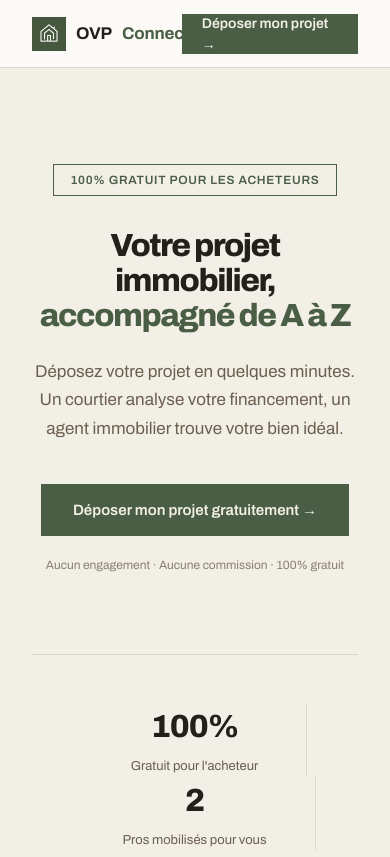
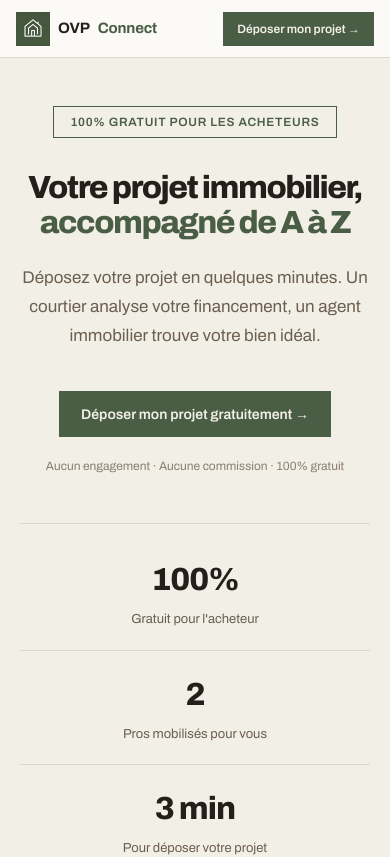
Before and after one commit to Jeremy4418/ovp-connect, a Next.js app: page / in a window 390 px wide. Shown: the top 857 px of the page. Built offline with nearby package versions, Linux system fonts and the light colour scheme.

Commit message:
fix(responsive): corrections mobile sur la home (nav, stats, grille pourquoi)

```diff
--- a/app/page.tsx
+++ b/app/page.tsx
@@ -11,20 +11,34 @@ export const metadata: Metadata = {
 export default function Home() {
   return (
     <div style={{ background: "#F2EFE7", minHeight: "100vh", color: "#241F1A" }}>
+      <style>{`
+        @media (max-width: 640px) {
+          .ovp-nav { padding: 0 1rem !important; height: 58px !important; }
+          .ovp-nav-brand { font-size: 15px !important; gap: 8px !important; }
+          .ovp-nav-cta { padding: 0 14px !important; height: 34px !important; font-size: 12px !important; }
+          .ovp-section { padding: 3rem 1.25rem !important; }
+          .ovp-hero { padding: 3rem 1.25rem 2.5rem !important; }
+          .ovp-hero-cta { padding: 0 22px !important; height: 46px !important; font-size: 14px !important; }
+          .ovp-stats { flex-direction: column !important; gap: 1.25rem !important; margin-top: 3rem !important; padding-top: 2rem !important; }
+          .ovp-stats-item { padding: 0 !important; border-right: none !important; border-bottom: 1px solid #DDD7C9 !important; padding-bottom: 1.25rem !important; width: 100% !important; }
+          .ovp-stats-item:last-child { border-bottom: none !important; padding-bottom: 0 !important; }
+          .ovp-why-grid { grid-template-columns: 1fr !important; max-width: 100% !important; }
+        }
+      `}</style>
 
       {/* NAV */}
-      <nav style={{ display: "flex", alignItems: "center", justifyContent: "space-between", padding: "0 2rem", height: "68px", background: "#FBFAF6", borderBottom: "1px solid #DDD7C9" }}>
-        <div style={{ display: "flex", alignItems: "center", gap: "10px", fontWeight: 700, fontSize: "17px", letterSpacing: "-0.2px" }}>
+      <nav className="ovp-nav" style={{ display: "flex", alignItems: "center", justifyContent: "space-between", padding: "0 2rem", height: "68px", background: "#FBFAF6", borderBottom: "1px solid #DDD7C9" }}>
+        <div className="ovp-nav-brand" style={{ display: "flex", alignItems: "center", gap: "10px", fontWeight: 700, fontSize: "17px", letterSpacing: "-0.2px" }}>
           <img src="/favicon.png" alt="OVP Connect" width={34} height={34} style={{ display: "block" }} />
           OVP <span style={{ color: "#4A5D45" }}>Connect</span>
         </div>
-        <Link href="/formulaire" style={{ background: "#4A5D45", color: "#F2EFE7", padding: "0 20px", height: "40px", fontSize: "14px", fontWeight: 600, display: "inline-flex", alignItems: "center", textDecoration: "none", gap: "6px" }}>
+        <Link href="/formulaire" className="ovp-nav-cta" style={{ background: "#4A5D45", color: "#F2EFE7", padding: "0 20px", height: "40px", fontSize: "14px", fontWeight: 600, display: "inline-flex", alignItems: "center", textDecoration: "none", gap: "6px", whiteSpace: "nowrap" }}>
           Déposer mon projet →
         </Link>
       </nav>
 
       {/* HERO */}
-      <section style={{ padding: "6rem 2rem", textAlign: "center", borderBottom: "1px solid #DDD7C9" }}>
+      <section className="ovp-section ovp-hero" style={{ padding: "6rem 2rem", textAlign: "center", borderBottom: "1px solid #DDD7C9" }}>
         <div style={{ display: "inline-flex", alignItems: "center", gap: "8px", border: "1px solid #4A5D45", color: "#4A5D45", fontSize: "12px", fontWeight: 600, letterSpacing: "0.06em", textTransform: "uppercase", padding: "6px 16px", marginBottom: "2rem" }}>
           100% gratuit pour les acheteurs
         </div>
@@ -39,20 +53,20 @@ export default function Home() {
         </p>
 
         <div style={{ display: "flex", gap: "12px", justifyContent: "center", flexWrap: "wrap" }}>
-          <Link href="/formulaire" style={{ background: "#4A5D45", color: "#F2EFE7", padding: "0 32px", height: "52px", fontSize: "15px", fontWeight: 600, display: "inline-flex", alignItems: "center", gap: "8px", textDecoration: "none" }}>
+          <Link href="/formulaire" className="ovp-hero-cta" style={{ background: "#4A5D45", color: "#F2EFE7", padding: "0 32px", height: "52px", fontSize: "15px", fontWeight: 600, display: "inline-flex", alignItems: "center", gap: "8px", textDecoration: "none" }}>
             Déposer mon projet gratuitement →
           </Link>
         </div>
         <p style={{ fontSize: "12px", color: "#8A7F6E", marginTop: "1.25rem" }}>Aucun engagement · Aucune commission · 100% gratuit</p>
 
         {/* Stats */}
-        <div style={{ display: "flex", justifyContent: "center", gap: "0", marginTop: "5rem", paddingTop: "3rem", borderTop: "1px solid #DDD7C9", flexWrap: "wrap" }}>
+        <div className="ovp-stats" style={{ display: "flex", justifyContent: "center", gap: "0", marginTop: "5rem", paddingTop: "3rem", borderTop: "1px solid #DDD7C9", flexWrap: "wrap" }}>
           {[
             { num: "100%", label: "Gratuit pour l'acheteur" },
             { num: "2", label: "Pros mobilisés pour vous" },
             { num: "3 min", label: "Pour déposer votre projet" },
           ].map((s, i) => (
-            <div key={s.num} style={{ textAlign: "center", padding: "0 3rem", borderRight: i < 2 ? "1px solid #DDD7C9" : "none" }}>
+            <div key={s.num} className="ovp-stats-item" style={{ textAlign: "center", padding: "0 3rem", borderRight: i < 2 ? "1px solid #DDD7C9" : "none" }}>
               <div style={{ fontSize: "32px", fontWeight: 800, letterSpacing: "-1px" }}>{s.num}</div>
               <div style={{ fontSize: "13px", color: "#6B5F4F", marginTop: "6px" }}>{s.label}</div>
             </div>
@@ -61,7 +75,7 @@ export default function Home() {
       </section>
 
       {/* COMMENT ÇA MARCHE */}
-      <section style={{ padding: "5rem 2rem" }}>
+      <section className="ovp-section" style={{ padding: "5rem 2rem" }}>
         <div style={{ maxWidth: "820px", margin: "0 auto" }}>
           <div style={{ textAlign: "center", marginBottom: "3rem" }}>
             <div style={{ fontSize: "12px", color: "#4A5D45", fontWeight: 700, letterSpacing: "0.1em", textTransform: "uppercase", marginBottom: "0.75rem" }}>Comment ça marche</div>
@@ -86,7 +100,7 @@ export default function Home() {
       </section>
 
       {/* DOUBLE ACCOMPAGNEMENT */}
-      <section style={{ padding: "5rem 2rem", borderTop: "1px solid #DDD7C9", borderBottom: "1px solid #DDD7C9" }}>
+      <section className="ovp-section" style={{ padding: "5rem 2rem", borderTop: "1px solid #DDD7C9", borderBottom: "1px solid #DDD7C9" }}>
         <div style={{ maxWidth: "820px", margin: "0 auto" }}>
           <div style={{ textAlign: "center", marginBottom: "3rem" }}>
             <div style={{ fontSize: "12px", color: "#4A5D45", fontWeight: 700, letterSpacing: "0.1em", textTransform: "uppercase", marginBottom: "0.75rem" }}>Double accompagnement</div>
@@ -124,11 +138,11 @@ export default function Home() {
       </section>
 
       {/* POURQUOI */}
-      <section style={{ padding: "5rem 2rem" }}>
+      <section className="ovp-section" style={{ padding: "5rem 2rem" }}>
         <div style={{ maxWidth: "820px", margin: "0 auto", textAlign: "center" }}>
           <div style={{ fontSize: "12px", color: "#4A5D45", fontWeight: 700, letterSpacing: "0.1em", textTransform: "uppercase", marginBottom: "0.75rem" }}>Pourquoi OVP Connect</div>
           <h2 style={{ fontSize: "clamp(24px, 3vw, 34px)", fontWeight: 700, letterSpacing: "-0.5px", marginBottom: "3rem" }}>Tout ce dont vous avez besoin</h2>
-          <div style={{ display: "grid", gridTemplateColumns: "repeat(2, 1fr)", gap: "1px", background: "#DDD7C9", border: "1px solid #DDD7C9", maxWidth: "620px", margin: "0 auto" }}>
+          <div className="ovp-why-grid" style={{ display: "grid", gridTemplateColumns: "repeat(2, 1fr)", gap: "1px", background: "#DDD7C9", border: "1px solid #DDD7C9", maxWidth: "620px", margin: "0 auto" }}>
             {[
               { title: "Données sécurisées", desc: "Vos informations sont protégées et transmises uniquement aux professionnels de votre zone." },
               { title: "Pros de votre secteur", desc: "Mise en relation avec des professionnels qui interviennent dans votre zone géographique." },
@@ -145,7 +159,7 @@ export default function Home() {
       </section>
 
       {/* RESSOURCES / MAILLAGE INTERNE */}
-      <section style={{ padding: "5rem 2rem", borderTop: "1px solid #DDD7C9" }}>
+      <section className="ovp-section" style={{ padding: "5rem 2rem", borderTop: "1px solid #DDD7C9" }}>
         <div style={{ maxWidth: "820px", margin: "0 auto" }}>
           <div style={{ textAlign: "center", marginBottom: "3rem" }}>
             <div style={{ fontSize: "12px", color: "#4A5D45", fontWeight: 700, letterSpacing: "0.1em", textTransform: "uppercase", marginBottom: "0.75rem" }}>Ressources</div>
@@ -170,7 +184,7 @@ export default function Home() {
       </section>
 
       {/* BLOC ÉDITORIAL SEO */}
-      <section style={{ padding: "5rem 2rem", borderTop: "1px solid #DDD7C9" }}>
+      <section className="ovp-section" style={{ padding: "5rem 2rem", borderTop: "1px solid #DDD7C9" }}>
         <div style={{ maxWidth: "700px", margin: "0 auto" }}>
           <h2 style={{ fontSize: "clamp(22px, 3vw, 30px)", fontWeight: 700, letterSpacing: "-0.5px", marginBottom: "1.5rem" }}>
             Pourquoi préparer son financement avant de chercher un bien
@@ -193,7 +207,7 @@ export default function Home() {
       </section>
 
       {/* CTA FINAL */}
-      <section style={{ background: "#4A5D45", color: "#F2EFE7", padding: "5rem 2rem", textAlign: "center" }}>
+      <section className="ovp-section" style={{ background: "#4A5D45", color: "#F2EFE7", padding: "5rem 2rem", textAlign: "center" }}>
         <h2 style={{ fontSize: "clamp(28px, 4vw, 42px)", fontWeight: 800, marginBottom: "1rem", letterSpacing: "-0.5px" }}>Prêt à concrétiser<br />votre projet ?</h2>
         <p style={{ fontSize: "15px", color: "rgba(242,239,231,0.75)", marginBottom: "2rem", maxWidth: "380px", margin: "0 auto 2rem", lineHeight: 1.7 }}>
           Rejoignez les acheteurs qui font confiance à OVP Connect pour trouver leur bien et leur financement.
```
